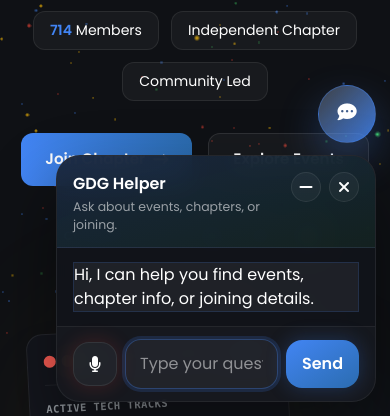
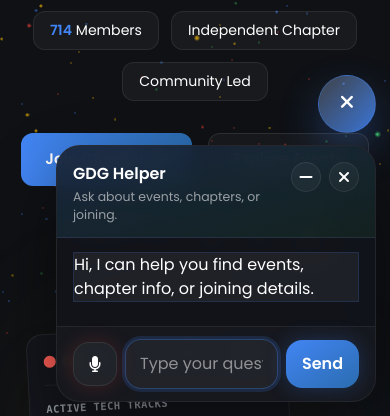
Before and after one commit to parthjambukiya27-eng/GDG, a React (Vite) app in the folder GDG Fronted/: page / in a window 390 px wide. Both pictures are taken after a click on the button 347 px from the left and 801 px from the top of the page. Shown: the part 428-844 px from the top of the page. Built offline with nearby package versions, Linux system fonts and the light colour scheme; no server answers; a web font is replaced by a local one.

Commit message:
Migrate AssistantShell to a robust pure React component to resolve unresponsive click issues

```diff
--- a/GDG Fronted/src/components/AssistantShell.jsx
+++ b/GDG Fronted/src/components/AssistantShell.jsx
@@ -1,38 +1,261 @@
-import React from 'react';
+import React, { useState, useEffect, useRef } from 'react';
 
 const AssistantShell = () => {
+  const [isOpen, setIsOpen] = useState(false);
+  const [floatingPromptVisible, setFloatingPromptVisible] = useState(true);
+  const [messages, setMessages] = useState([
+    { text: 'Hi, I can help you find events, chapter info, or joining details.', sender: 'bot' }
+  ]);
+  const [inputValue, setInputValue] = useState('');
+  const [isListening, setIsListening] = useState(false);
+  const [dragPos, setDragPos] = useState({ x: 0, y: 0 });
+  const [scrollOffset, setScrollOffset] = useState(0);
+
+  const messagesEndRef = useRef(null);
+  const inputRef = useRef(null);
+  const recognitionRef = useRef(null);
+  const isDraggingRef = useRef(false);
+  const dragStartRef = useRef({ x: 0, y: 0 });
+  const basePosRef = useRef({ x: 0, y: 0 });
+
+  // Floating prompt timer
+  useEffect(() => {
+    const timer = setTimeout(() => {
+      setFloatingPromptVisible(false);
+    }, 3500);
+    return () => clearTimeout(timer);
+  }, []);
+
+  // Auto-scroll messages to bottom
+  useEffect(() => {
+    if (messagesEndRef.current) {
+      messagesEndRef.current.scrollIntoView({ behavior: 'smooth' });
+    }
+  }, [messages]);
+
+  // Focus input when panel opens
+  useEffect(() => {
+    if (isOpen && inputRef.current) {
+      inputRef.current.focus();
+    }
+  }, [isOpen]);
+
+  // Scroll offset listener to match the styling
+  useEffect(() => {
+    const handleScroll = () => {
+      const offset = -Math.min(window.scrollY * 0.02, 44);
+      setScrollOffset(offset);
+    };
+    window.addEventListener('scroll', handleScroll);
+    handleScroll();
+    return () => window.removeEventListener('scroll', handleScroll);
+  }, []);
+
+  // Speech Recognition setup
+  useEffect(() => {
+    const SpeechRecognition = window.SpeechRecognition || window.webkitSpeechRecognition;
+    if (SpeechRecognition) {
+      const rec = new SpeechRecognition();
+      rec.lang = 'en-US';
+      rec.interimResults = false;
+      rec.maxAlternatives = 1;
+
+      rec.addEventListener('result', (event) => {
+        const transcript = event.results[0]?.[0]?.transcript || '';
+        submitQuery(transcript);
+      });
+
+      rec.addEventListener('end', () => {
+        setIsListening(false);
+      });
+
+      recognitionRef.current = rec;
+    }
+  }, []);
+
+  const getAssistantReply = (input) => {
+    const text = input.toLowerCase();
+    if (text.includes('join') || text.includes('membership')) {
+      return 'You can join by using the Join Chapter button at the top. I can also help you explore events and community links.';
+    }
+    if (text.includes('upcoming') || text.includes('event')) {
+      return 'Upcoming events are listed in the events section. Use View all events to open the full vertical list.';
+    }
+    if (text.includes('past')) {
+      return 'Past events are also available in the events section. Open View all events to see the archive.';
+    }
+    if (text.includes('video') || text.includes('watch')) {
+      return 'The chapter video section is near the bottom of the page. Open View all videos to browse more content.';
+    }
+    if (text.includes('hello') || text.includes('hi')) {
+      return 'Hello. I can help you find events, videos, and joining details for GDG on Campus IIT Bhilai.';
+    }
+    return 'I can help with events, chapter videos, and joining details. Try asking about upcoming events or how to join.';
+  };
+
+  const submitQuery = (text) => {
+    const userText = text.trim();
+    if (!userText) return;
+
+    setFloatingPromptVisible(false);
+    setMessages((prev) => [
+      ...prev,
+      { text: userText, sender: 'user' },
+      { text: getAssistantReply(userText), sender: 'bot' }
+    ]);
+  };
+
+  const handleSubmit = (e) => {
+    e.preventDefault();
+    if (!inputValue.trim()) return;
+    submitQuery(inputValue);
+    setInputValue('');
+  };
+
+  const toggleVoice = () => {
+    if (!recognitionRef.current) {
+      setMessages((prev) => [
+        ...prev,
+        { text: 'Voice input is not supported in this browser. Try typing your command instead.', sender: 'bot' }
+      ]);
+      return;
+    }
+
+    if (isListening) {
+      recognitionRef.current.stop();
+    } else {
+      setIsListening(true);
+      setMessages((prev) => [
+        ...prev,
+        { text: 'Listening... speak your command.', sender: 'bot' }
+      ]);
+      recognitionRef.current.start();
+    }
+  };
+
+  // Dragging logic
+  const handlePointerDown = (event) => {
+    if (event.target.closest('button, input, textarea, select, a')) return;
+    isDraggingRef.current = true;
+    event.currentTarget.classList.add('is-dragging');
+    event.currentTarget.setPointerCapture(event.pointerId);
+    dragStartRef.current = { x: event.clientX, y: event.clientY };
+    basePosRef.current = { x: dragPos.x, y: dragPos.y };
+  };
+
+  const handlePointerMove = (event) => {
+    if (!isDraggingRef.current) return;
+    const deltaX = event.clientX - dragStartRef.current.x;
+    const deltaY = event.clientY - dragStartRef.current.y;
+
+    const nextX = Math.min(Math.max(basePosRef.current.x + deltaX, -280), 24);
+    const nextY = Math.min(Math.max(basePosRef.current.y + deltaY, -240), 40);
+
+    setDragPos({ x: nextX, y: nextY });
+  };
+
+  const handlePointerUp = (event) => {
+    isDraggingRef.current = false;
+    event.currentTarget.classList.remove('is-dragging');
+  };
+
   return (
-    <div className="assistant-shell fixed right-6 bottom-6 z-[1200] flex flex-col items-end gap-3 cursor-grab max-sm:right-3.5 max-sm:bottom-3.5" id="visitorAssistant" aria-live="polite">
-      <div className="assistant-floating-prompt relative self-end max-w-[220px] mr-2 mb-0.5 px-3.5 py-3 rounded-[18px_18px_6px_18px] bg-gradient-to-br from-[#12141a]/96 to-goog-blue/18 border border-goog-blue/24 text-text-light shadow-[0_18px_40px_rgba(0,0,0,0.34)] text-[0.92rem] leading-snug animate-[assistantPromptPop_0.28s_ease]" id="assistantFloatingPrompt">How can I help you ?</div>
-      <button className="assistant-toggle w-[62px] h-[62px] rounded-full border border-goog-blue/35 bg-gradient-to-br from-white/20 to-goog-blue/88 text-white text-[1.35rem] cursor-pointer shadow-[0_18px_40px_rgba(66,133,244,0.3)] transition-all duration-250 hover:-translate-y-0.5 hover:scale-104 hover:shadow-[0_22px_46px_rgba(66,133,244,0.36)] focus-visible:outline-none max-sm:w-[58px] max-sm:h-[58px] max-sm:text-[1.2rem]" id="assistantToggle" type="button" aria-label="Open visitor assistant">
-        <i className="fa-solid fa-comment-dots"></i>
+    <div
+      className="assistant-shell fixed right-6 bottom-6 z-[1200] flex flex-col items-end gap-3 cursor-grab max-sm:right-3.5 max-sm:bottom-3.5"
+      style={{
+        '--assistant-drag-x': `${dragPos.x}px`,
+        '--assistant-drag-y': `${dragPos.y}px`,
+        '--assistant-scroll-offset': `${scrollOffset}px`
+      }}
+      onPointerDown={handlePointerDown}
+      onPointerMove={handlePointerMove}
+      onPointerUp={handlePointerUp}
+      onPointerCancel={handlePointerUp}
+      aria-live="polite"
+    >
+      {floatingPromptVisible && (
+        <div className="assistant-floating-prompt relative self-end max-w-[220px] mr-2 mb-0.5 px-3.5 py-3 rounded-[18px_18px_6px_18px] bg-gradient-to-br from-[#12141a]/96 to-goog-blue/18 border border-goog-blue/24 text-text-light shadow-[0_18px_40px_rgba(0,0,0,0.34)] text-[0.92rem] leading-snug animate-[assistantPromptPop_0.28s_ease]">
+          How can I help you ?
+        </div>
+      )}
+
+      <button
+        onClick={() => setIsOpen(!isOpen)}
+        className="assistant-toggle w-[62px] h-[62px] rounded-full border border-goog-blue/35 bg-gradient-to-br from-white/20 to-goog-blue/88 text-white text-[1.35rem] cursor-pointer shadow-[0_18px_40px_rgba(66,133,244,0.3)] transition-all duration-250 hover:-translate-y-0.5 hover:scale-104 hover:shadow-[0_22px_46px_rgba(66,133,244,0.36)] focus-visible:outline-none max-sm:w-[58px] max-sm:h-[58px] max-sm:text-[1.2rem]"
+        type="button"
+        aria-label={isOpen ? "Close visitor assistant" : "Open visitor assistant"}
+        aria-expanded={isOpen}
+      >
+        <i className={`fa-solid ${isOpen ? 'fa-xmark' : 'fa-comment-dots'}`}></i>
       </button>
-      <div className="assistant-panel w-[min(340px,calc(100vw-32px))] bg-[#12141a]/94 border border-white/8 rounded-3xl backdrop-blur-md shadow-[0_34px_72px_rgba(0,0,0,0.46)] overflow-hidden origin-bottom-right animate-[assistantSlideIn_0.28s_ease] max-sm:w-[min(320px,calc(100vw-24px))]" id="assistantPanel" hidden>
-        <div className="assistant-header flex items-start justify-between gap-3 p-4 pb-3 bg-gradient-to-br from-goog-blue/16 to-goog-green/10 border-b border-white/6 cursor-grab select-none text-left" id="assistantDragHandle">
+
+      {isOpen && (
+        <div className="assistant-panel w-[min(340px,calc(100vw-32px))] bg-[#12141a]/94 border border-white/8 rounded-3xl backdrop-blur-md shadow-[0_34px_72px_rgba(0,0,0,0.46)] overflow-hidden origin-bottom-right animate-[assistantSlideIn_0.28s_ease] max-sm:w-[min(320px,calc(100vw-24px))]">
+          <div className="assistant-header flex items-start justify-between gap-3 p-4 pb-3 bg-gradient-to-br from-goog-blue/16 to-goog-green/10 border-b border-white/6 select-none text-left">
             <div>
               <strong className="block font-display text-[1rem] text-text-light font-bold">GDG Helper</strong>
               <p className="text-text-muted text-[0.78rem] mt-0.5 mb-0">Ask about events, chapters, or joining.</p>
             </div>
             <div className="flex gap-2">
-            <button className="assistant-icon-btn w-[30px] h-[30px] border border-white/8 rounded-full bg-white/4 text-text-light cursor-pointer flex items-center justify-center hover:border-goog-blue/32 hover:shadow-[0_0_20px_rgba(66,133,244,0.26)] focus-visible:outline-none" id="assistantMinimize" type="button" aria-label="Minimize assistant">
+              <button
+                onClick={() => setIsOpen(false)}
+                className="assistant-icon-btn w-[30px] h-[30px] border border-white/8 rounded-full bg-white/4 text-text-light cursor-pointer flex items-center justify-center hover:border-goog-blue/32 hover:shadow-[0_0_20px_rgba(66,133,244,0.26)] focus-visible:outline-none"
+                type="button"
+                aria-label="Minimize assistant"
+              >
                 <i className="fa-solid fa-minus"></i>
               </button>
-            <button className="assistant-icon-btn w-[30px] h-[30px] border border-white/8 rounded-full bg-white/4 text-text-light cursor-pointer flex items-center justify-center hover:border-goog-blue/32 hover:shadow-[0_0_20px_rgba(66,133,244,0.26)] focus-visible:outline-none" id="assistantClose" type="button" aria-label="Close assistant">
+              <button
+                onClick={() => setIsOpen(false)}
+                className="assistant-icon-btn w-[30px] h-[30px] border border-white/8 rounded-full bg-white/4 text-text-light cursor-pointer flex items-center justify-center hover:border-goog-blue/32 hover:shadow-[0_0_20px_rgba(66,133,244,0.26)] focus-visible:outline-none"
+                type="button"
+                aria-label="Close assistant"
+              >
                 <i className="fa-solid fa-xmark"></i>
               </button>
             </div>
           </div>
-        <div className="assistant-messages flex flex-col gap-2.5 max-h-[280px] overflow-y-auto px-4 py-3.5" id="assistantMessages">
-          <div className="assistant-message assistant-message--bot align-self-start bg-white/6 border border-goog-blue/16 text-text-light">Hi, I can help you find events, chapter info, or joining details.</div>
+
+          <div className="assistant-messages flex flex-col gap-2.5 max-h-[280px] overflow-y-auto px-4 py-3.5 text-left">
+            {messages.map((msg, index) => (
+              <div
+                key={index}
+                className={`assistant-message assistant-message--${msg.sender} ${msg.sender === 'bot' ? 'align-self-start' : 'align-self-end'} ${
+                  msg.sender === 'bot'
+                    ? 'bg-white/6 border border-goog-blue/16 text-text-light'
+                    : 'bg-goog-blue/20 border border-goog-blue/40 text-white'
+                }`}
+              >
+                {msg.text}
               </div>
-        <form className="flex gap-2 p-4 py-3 bg-white/2 border-t border-white/6 items-center" id="assistantForm">
-          <button type="button" className="assistant-voice-btn w-11 h-11 flex-none border border-white/8 rounded-2xl bg-white/5 text-text-light cursor-pointer shadow-[0_0_20px_rgba(234,67,53,0.2)] flex items-center justify-center hover:border-goog-red/28 hover:shadow-[0_0_24px_rgba(234,67,53,0.3)] focus-visible:outline-none" id="assistantVoiceBtn" aria-label="Use voice command">
+            ))}
+            <div ref={messagesEndRef} />
+          </div>
+
+          <form onSubmit={handleSubmit} className="flex gap-2 p-4 py-3 bg-white/2 border-t border-white/6 items-center">
+            <button
+              type="button"
+              onClick={toggleVoice}
+              className={`assistant-voice-btn w-11 h-11 flex-none border border-white/8 rounded-2xl bg-white/5 text-text-light cursor-pointer shadow-[0_0_20px_rgba(234,67,53,0.2)] flex items-center justify-center hover:border-goog-red/28 hover:shadow-[0_0_24px_rgba(234,67,53,0.3)] focus-visible:outline-none ${isListening ? 'is-listening bg-goog-red/20' : ''}`}
+              aria-label={isListening ? "Stop voice command" : "Use voice command"}
+            >
               <i className="fa-solid fa-microphone"></i>
             </button>
-          <input id="assistantInput" type="text" placeholder="Type your question..." autoComplete="off" className="flex-1 min-w-0 bg-white/5 border border-white/8 rounded-2xl p-3.5 py-3 text-text-light outline-none focus:border-goog-blue/35 focus:shadow-[0_0_0_3px_rgba(66,133,244,0.16)]" />
+
+            <input
+              ref={inputRef}
+              value={inputValue}
+              onChange={(e) => setInputValue(e.target.value)}
+              type="text"
+              placeholder="Type your question..."
+              autoComplete="off"
+              className="flex-1 min-w-0 bg-white/5 border border-white/8 rounded-2xl p-3.5 py-3 text-text-light outline-none focus:border-goog-blue/35 focus:shadow-[0_0_0_3px_rgba(66,133,244,0.16)]"
+            />
+
             <button type="submit" className="border-0 rounded-2xl px-4 py-3 bg-gradient-to-br from-goog-blue to-[#2b6cb0] text-white font-semibold cursor-pointer shadow-[0_0_20px_rgba(66,133,244,0.26)] hover:-translate-y-[1px] hover:shadow-[0_0_24px_rgba(66,133,244,0.34)] focus-visible:outline-none">Send</button>
           </form>
         </div>
+      )}
     </div>
   );
 };
```
Lines whose indentation alone changed are shown as unchanged.
